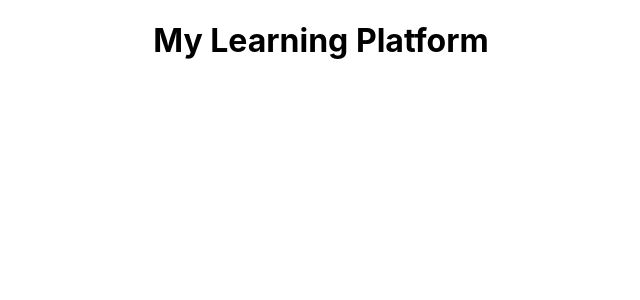
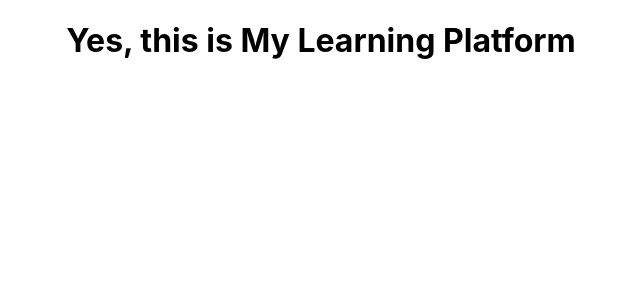
Before and after one commit to vikhulei/learnPlatform, a React (Create React App) app: page / in a window 1280 px wide. Shown: the top 300 px of the page, without its empty margins (319-959 px from the left). Built offline with nearby package versions, Linux system fonts and the light colour scheme.

Commit message:
Update App.js

```diff
--- a/src/App.js
+++ b/src/App.js
@@ -3,7 +3,7 @@ import './App.css';
 function App() {
   return (
     <div className="App">
-      <h1>My Learning Platform</h1>
+      <h1>Yes, this is My Learning Platform</h1>
     </div>
   );
 }
```
